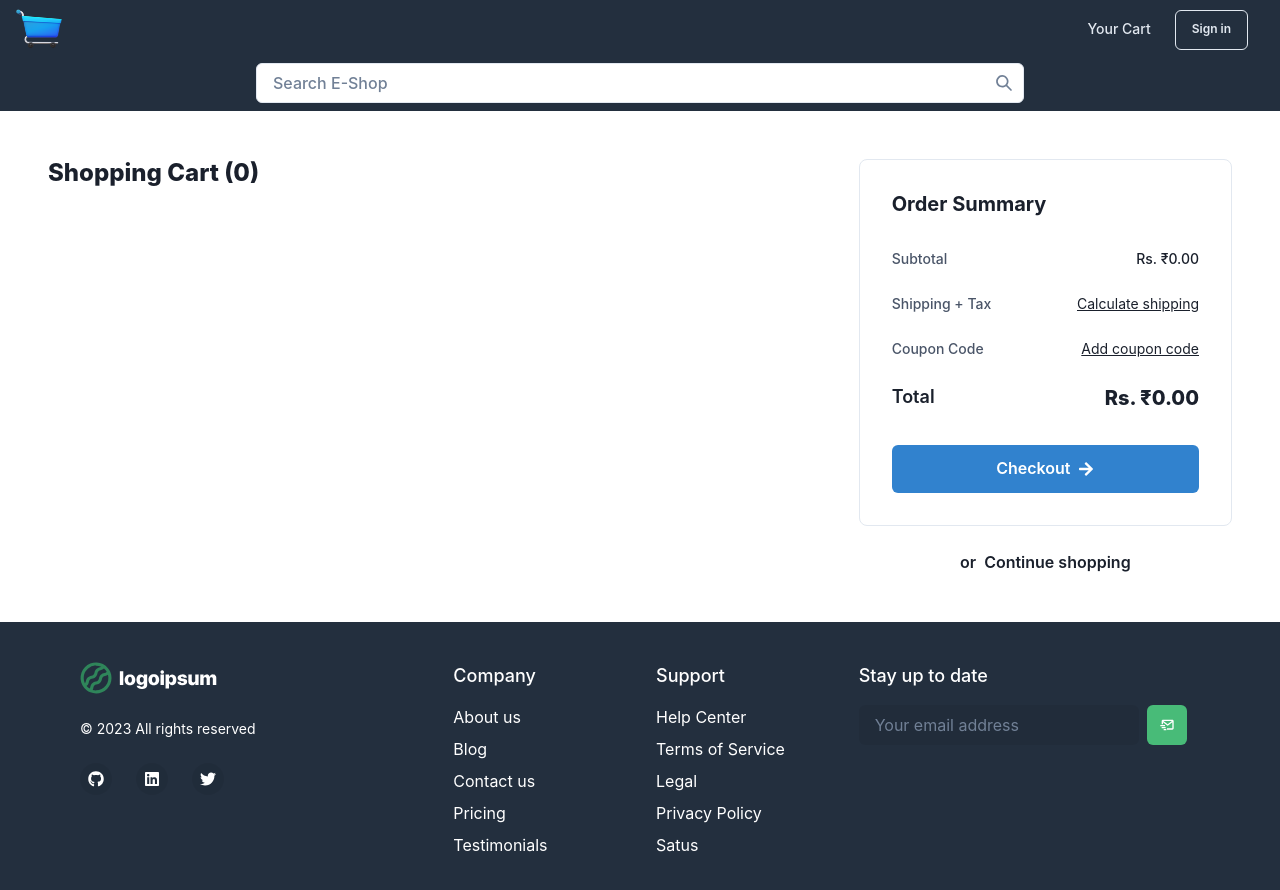
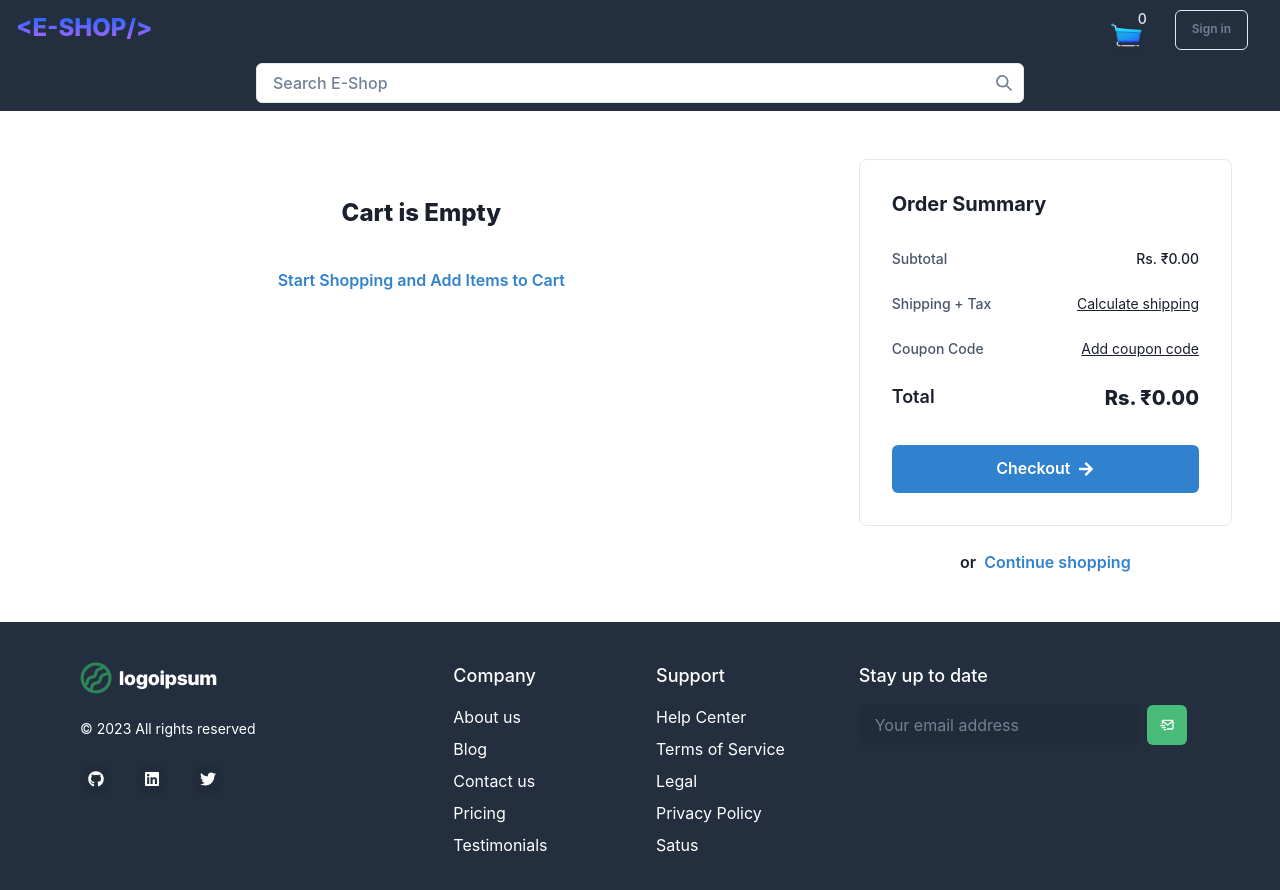
Before and after one commit to dreamdev1019/React-Ecommerce, a React (Vite) app in the folder dashboard/dash/: page /cart in a window 1280 px wide. Shown: the top 890 px of the page. Built offline with nearby package versions, Linux system fonts and the light colour scheme.

Commit message:
minor changes in cart flow and various links added

```diff
--- a/dashboard/dash/src/components/Card/ProductCard.jsx
+++ b/dashboard/dash/src/components/Card/ProductCard.jsx
@@ -9,6 +9,7 @@ import {
   Stack,
   Text,
   useColorModeValue,
+  useToast,
 } from "@chakra-ui/react";
 import { Rating } from "./Rating";
 import { FavouriteButton } from "./FavouriteButton";
@@ -16,13 +17,22 @@ import { PriceTag } from "./PriceTag";
 import { addToCart } from "../../redux/appReducer/cartAction";
 import { useDispatch } from "react-redux";
 import { NavLink } from "react-router-dom";
+import customToast from "../customToast/toast";
 
 export const ProductCard = (props) => {
   const { product, rootProps } = props;
+  const toast = useToast()
   const dispatch = useDispatch();
   const { id, title, thumbnail, price, description, rating } = product;
   const addItemsToCart = () => {
-    dispatch(addToCart(product, 1));
+    dispatch(addToCart(product, 1)).then((_)=>{
+      customToast({
+        toast: toast,
+        title: "Cart",
+        message: "Item added to cart successfully",
+        status: "success",
+      });
+    })
     // navigate("/cart");
   };
   return (
--- a/dashboard/dash/src/components/CartItem.jsx
+++ b/dashboard/dash/src/components/CartItem.jsx
@@ -78,7 +78,7 @@ export const CartItem = (props) => {
         justify="space-between"
         display={{ base: "flex", md: "none" }}
       >
-        <Link fontSize="sm" textDecor="underline">
+        <Link fontSize="sm" textDecor="underline"  onClick={()=> onClickDelete(id)}>
           Delete
         </Link>
         <QuantitySelect
--- a/dashboard/dash/src/components/CartOrderSummary.jsx
+++ b/dashboard/dash/src/components/CartOrderSummary.jsx
@@ -22,7 +22,7 @@ const OrderSummaryItem = (props) => {
   );
 };
 
-export const CartOrderSummary = ({finalPrice}) => {
+export const CartOrderSummary = ({ finalPrice }) => {
   return (
     <Stack spacing="8" borderWidth="1px" rounded="lg" padding="8" width="full">
       <Heading size="md">Order Summary</Heading>
@@ -56,6 +56,7 @@ export const CartOrderSummary = ({finalPrice}) => {
       >
         Checkout
       </Button>
+
     </Stack>
   );
 };
--- a/dashboard/dash/src/components/Header.jsx
+++ b/dashboard/dash/src/components/Header.jsx
@@ -41,6 +41,7 @@ export default function WithSubnavigation() {
       token: store.authReducer.token,
     };
   });
+  const cartItems = useSelector((state) => state.cartReducer.cartItems);
   useEffect(() => {}, [token]);
 
   return (
@@ -74,17 +75,28 @@ export default function WithSubnavigation() {
         </Flex>
         <Flex
           flex={{ base: 4 }}
-          ml='2'
+          ml="2"
           justify={{ base: "center", md: "start" }}
           //  border="1px solid red"
         >
           <NavLink to="/">
+            <Text
+              display={{ base: "none", md: "flex" }}
+              bgGradient="linear-gradient(to bottom, #0066ff 0%, #cc66ff 100%)"
+              bgClip="text"
+              fontSize="2xl"
+              fontWeight="extrabold"
+            >
+              {"<E-SHOP/>"}
+            </Text>
+          </NavLink>
+          {/* <NavLink to="/">
             <Image
               display={{ base: "none", md: "flex" }}
               w={["10", "8", "12"]}
               src={WebLogo}
             />
-          </NavLink>
+          </NavLink> */}
 
           <Flex
             display={{ base: "flex", md: "none" }}
@@ -114,7 +126,7 @@ export default function WithSubnavigation() {
           </Flex>
         </Flex>
         <Flex display={{ base: "none", md: "flex" }} ml={10}>
-          <DesktopNav />
+          <DesktopNav cartItems={cartItems} />
         </Flex>
         <Stack
           flex={{ base: 1, md: 0 }}
@@ -133,7 +145,7 @@ export default function WithSubnavigation() {
               fontSize="xs"
               alignItems={"center"}
               mt="0"
-              ml='4'
+              ml="4"
             >
               <FiUser px="4" size={"32"} />
               <Flex direction={"column"}>
@@ -144,7 +156,7 @@ export default function WithSubnavigation() {
           ) : (
             <NavLink to="/login">
               <Button
-                color="gray.200"
+                color="gray.500"
                 variant={"outline"}
                 fontSize={"xs"}
                 fontWeight={600}
@@ -197,7 +209,7 @@ export default function WithSubnavigation() {
   );
 }
 
-const DesktopNav = () => {
+const DesktopNav = ({ cartItems }) => {
   const linkColor = useColorModeValue("gray.200", "gray.200");
   const linkHoverColor = useColorModeValue("gray.500", "white");
   const popoverContentBgColor = useColorModeValue("white", "gray.800");
@@ -205,21 +217,30 @@ const DesktopNav = () => {
   return (
     <Stack direction={"row"} spacing={4}>
       {NAV_ITEMS.map((navItem) => (
-        <Box key={navItem.label}>
-          <Popover trigger={"hover"} placement={"bottom-start"}>
+        <Box key={navItem.label} >
+          <Popover trigger={"hover"} placement={"bottom-start"} >
             <PopoverTrigger>
               <Link
+
                 p={2}
                 href={navItem.href ?? "#"}
                 fontSize={"sm"}
                 fontWeight={500}
                 color={linkColor}
-                // _hover={{
-                //   textDecoration: "none",
-                //   color: linkHoverColor,
-                // }}
+
               >
-                {navItem.label}
+                <Box mt="4" display={"flex"} position={"relative"}>
+                  <Image
+                    display={{ base: "none", md: "flex" }}
+                    w={["10", "4", "8"]}
+                    src={WebLogo}
+                    mr="4"
+                  />
+                  <Text position={"absolute"} right="3" top="-3">
+                    {cartItems.length}
+                  </Text>
+                </Box>
+                {/* {navItem.label} */}
               </Link>
             </PopoverTrigger>
 
--- a/dashboard/dash/src/components/ProductDetail.jsx
+++ b/dashboard/dash/src/components/ProductDetail.jsx
@@ -14,6 +14,7 @@ import {
   List,
   ListItem,
   Skeleton,
+  useToast,
 } from "@chakra-ui/react";
 import { useEffect, useState } from "react";
 import { MdLocalShipping } from "react-icons/md";
@@ -21,13 +22,15 @@ import { shallowEqual, useDispatch, useSelector } from "react-redux";
 import { useParams } from "react-router-dom";
 import { getProduct } from "../redux/appReducer/action";
 import { Carousel } from "react-responsive-carousel";
-import  "react-responsive-carousel/lib/styles/carousel.min.css";
+import "react-responsive-carousel/lib/styles/carousel.min.css";
 import LoadingIndicator from "./LoadingIndicator";
 import { addToCart } from "../redux/appReducer/cartAction";
 // Carousel is using this style internally ^_^
+import customToast from "../components/customToast/toast";
 
 export default function ProductDetails() {
   const { id } = useParams();
+  const toast  = useToast()
   const dispatch = useDispatch();
   const [currentItem, setCurrentItem] = useState({});
   const { loading, featuredCollectionData, error } = useSelector((store) => {
@@ -53,7 +56,15 @@ export default function ProductDetails() {
   }, [id, featuredCollectionData]);
 
   const addItemsToCart = () => {
-    dispatch(addToCart(currentItem));
+    dispatch(addToCart(currentItem)).then((_)=>{
+      console.log("Added items to cart")
+     return customToast({
+        toast: toast,
+        title: "Cart",
+        message: "Item added to cart successfully",
+        status: "success",
+      });
+    })
     // navigate("/cart");
   };
 
--- a/dashboard/dash/src/pages/Cart.jsx
+++ b/dashboard/dash/src/pages/Cart.jsx
@@ -1,11 +1,14 @@
 import {
   Box,
+  Button,
   Flex,
   Heading,
   HStack,
   Stack,
+  Text,
   useColorModeValue as mode,
 } from "@chakra-ui/react";
+import {  FaCartPlus } from "react-icons/fa";
 import { useDispatch, useSelector } from "react-redux";
 import { NavLink } from "react-router-dom";
 import { CartItem } from "../components/CartItem";
@@ -18,23 +21,20 @@ import {
 export const Cart = () => {
   const dispatch = useDispatch();
   const cartItems = useSelector((state) => state.cartReducer.cartItems);
-  console.log(cartItems)
+  // console.log(cartItems);
 
   let totalPrice = cartItems.reduce((sum, el) => {
     return sum + el.price * el.quantity;
   }, 0);
 
-
   const onChangeQuantity = (newQuantity, itemId) => {
-    console.log(newQuantity, itemId)
+    // console.log(newQuantity, itemId)
     dispatch(changeQuantity(newQuantity, itemId));
   };
 
-
   const onClickDelete = (id, item) => {
-    dispatch(removedFromCart(id));
+    dispatch(removedFromCart(id)).then((_) => {});
   };
-
 
   return (
     <Box
@@ -49,10 +49,24 @@ export const Cart = () => {
         spacing={{ base: "8", md: "16" }}
       >
         <Stack spacing={{ base: "8", md: "10" }} flex="2">
-          <Heading fontSize="2xl" fontWeight="extrabold">
-            Shopping Cart ({cartItems.length})
-          </Heading>
-
+          {cartItems.length !== 0 && (
+            <Heading fontSize="2xl" fontWeight="extrabold">
+              Shopping Cart ({cartItems.length})
+            </Heading>
+          )}
+          {cartItems.length === 0 && (
+            <Box h="40vh" textAlign={"center"}>
+              <Heading py="10" fontSize="2xl" fontWeight="extrabold">
+                Cart is Empty
+              </Heading>
+              {/* <FaCartPlus /> */}
+              <NavLink to="/">
+                <Button variant={"link"} color={mode("blue.500", "blue.200")}>
+                  Start Shopping and Add Items to Cart
+                </Button>
+              </NavLink>
+            </Box>
+          )}
           <Stack spacing="6">
             {cartItems.map((item) => (
               <CartItem
@@ -69,8 +83,10 @@ export const Cart = () => {
           <CartOrderSummary finalPrice={totalPrice} />
           <HStack mt="6" fontWeight="semibold">
             <p>or</p>
-            <NavLink to="/" color={mode("blue.500", "blue.200")}>
-              Continue shopping
+            <NavLink to="/">
+              <Button variant={"link"} color={mode("blue.500", "blue.200")}>
+                Continue shopping
+              </Button>
             </NavLink>
           </HStack>
         </Flex>
```
Also changed, not shown: dashboard/dash/src/redux/appReducer/cartReducer.js (+4 -4 lines).
